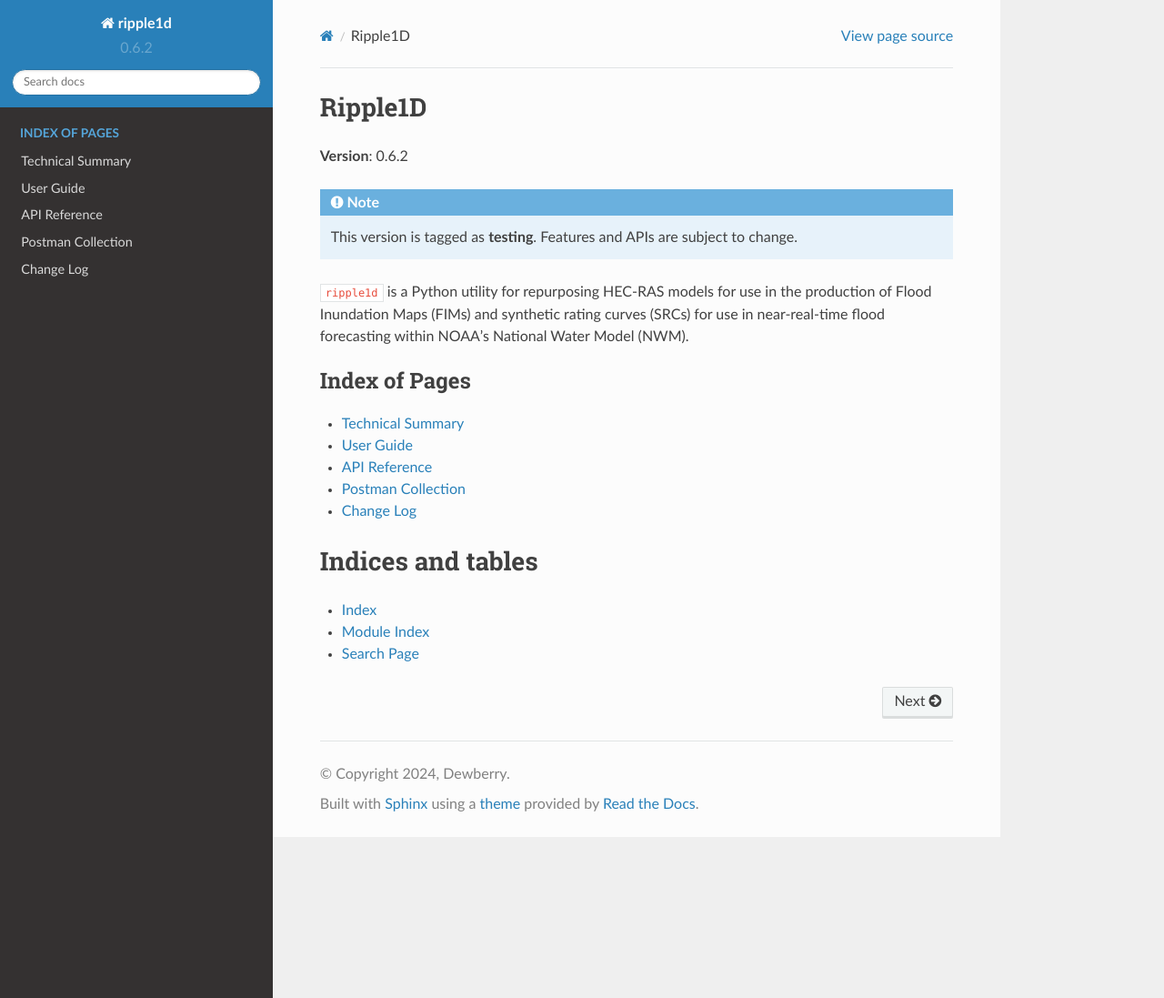
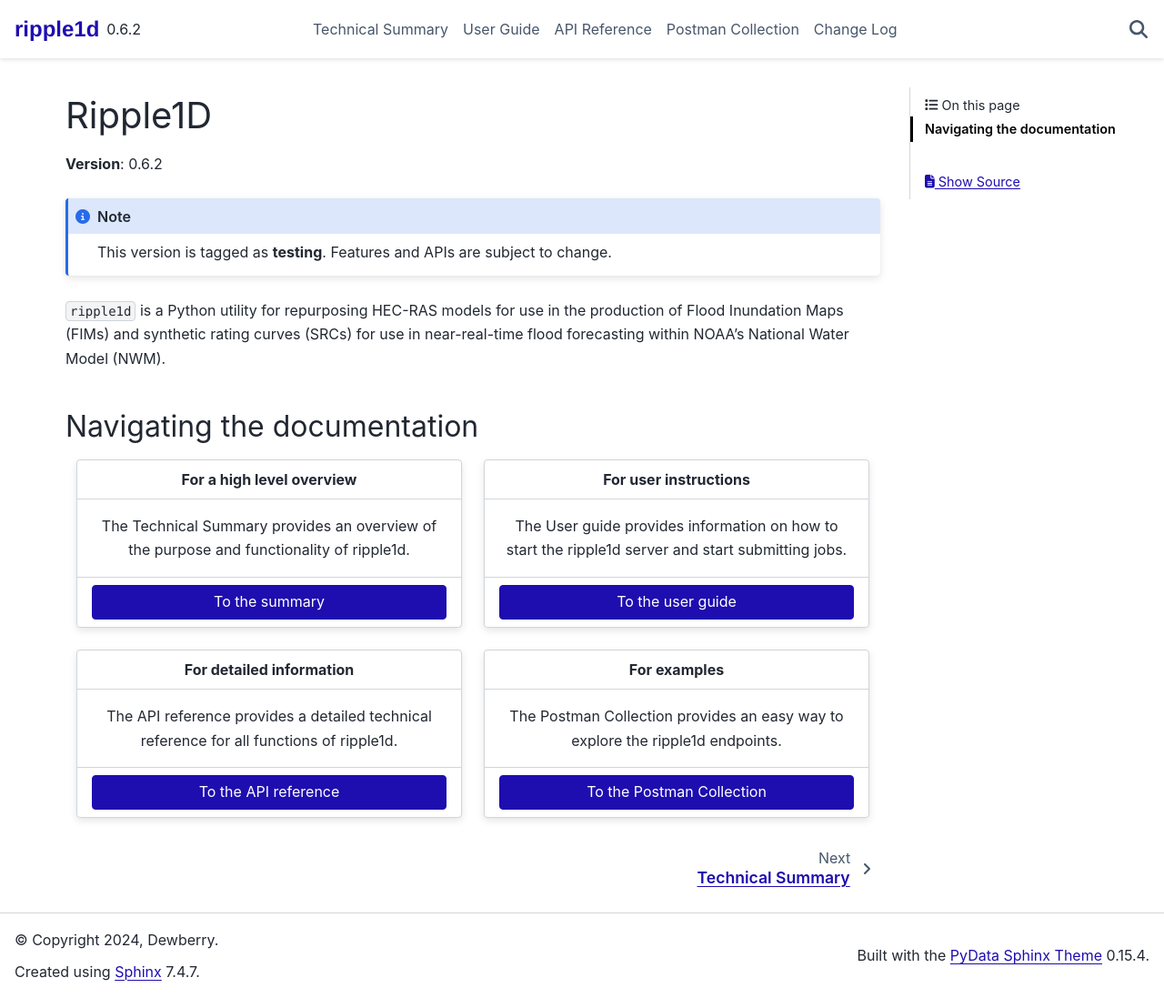
Before and after one commit to Dewberry/ripple1d, a Sphinx documentation site: the page built from docs/source/index.rst, in a window 1280 px wide and 1097 px high. Shown: the whole window at 91% size. Built offline with Sphinx 7.4.7 and the PyData theme 0.15.4, drawn with Linux system fonts in a browser that asks for light colours; pages that are not in the unit, such as notebooks, are missing from menus.

Commit message:
update to pydata sphinx theme

```diff
--- /dev/null
+++ b/docs/source/_static/custom.css
@@ -0,0 +1,10 @@
+html[data-theme=light] {
+    --pst-color-borders: rgb(206, 212, 218);
+    --pst-color-primary: rgb(2, 2, 2);
+    --pst-color-secondary: rgb(30, 14, 175);
+    --pst-color-secondary-highlight: rgb(14, 156, 175);
+    --pst-color-link: var(--pst-color-secondary);
+    --pst-color-success: rgb(205, 183, 57);
+    --pst-color-admonition-tip: var(--pst-color-success);
+    --pst-color-inline-code: var(--pst-color-text-base);
+  }
--- /dev/null
+++ b/docs/source/_templates/navbar-logo.html
@@ -0,0 +1,5 @@
+<a class="navbar-brand logo" href="{{ pathto(master_doc) }}">
+    <span class="logo" style="font-family: 'Helvetica Neue', Arial, sans-serif; font-weight: bold; font-size: 24px; color: var(--pst-color-secondary);">
+        ripple1d
+      </span>
+  </a>
--- /dev/null
+++ b/docs/source/_templates/navbar-version.html
@@ -0,0 +1 @@
+{{ version }}
--- a/docs/source/conf.py
+++ b/docs/source/conf.py
@@ -30,6 +30,7 @@
     "sphinx.ext.doctest",
     "myst_parser",
     "sphinx.ext.napoleon",
+    "sphinx_design",
 ]
 
 # numpydoc_show_class_members = False
@@ -43,7 +44,25 @@
 # -- Options for HTML output -------------------------------------------------
 # https://www.sphinx-doc.org/en/master/usage/configuration.html#options-for-html-output
 
-html_theme = "sphinx_rtd_theme"
+html_css_files = ["custom.css"]
+
+html_static_path = ["_static"]
+
+html_theme = "pydata_sphinx_theme"
+
+html_theme_options = {
+"navbar_start": ["navbar-logo", "navbar-version"],
+"navbar_center": ["navbar-nav"],
+"navbar_end": ["navbar-icon-links"],
+"navbar_persistent": ["search-button"]
+}
+
+html_sidebars = {
+  "tech_summary": [],
+  "postman": [],
+  "change_log": [],
+}
+
 
 # Substitutions
 version = ripple1d.__version__
--- a/docs/source/index.rst
+++ b/docs/source/index.rst
@@ -11,22 +11,92 @@
 (SRCs) for use in near-real-time flood forecasting within NOAA's National Water
 Model (NWM).
 
+Navigating the documentation
+-----------------------------
+
+.. grid:: 1 1 2 2
+    :gutter: 2 3 4 4
+
+    .. grid-item-card::
+        :text-align: center
+
+        **For a high level overview**
+        ^^^
+
+        The Technical Summary provides an overview of the purpose and
+        functionality of ripple1d.
+
+        +++
+
+        .. button-ref:: tech_summary
+            :expand:
+            :color: secondary
+            :click-parent:
+
+            To the summary
+
+    .. grid-item-card::
+        :text-align: center
+
+        **For user instructions**
+        ^^^
+
+        The User guide provides information on how to start the ripple1d server
+        and start submitting jobs.
+
+        +++
+
+        .. button-ref:: user_guide
+            :expand:
+            :color: secondary
+            :click-parent:
+
+            To the user guide
+
+    .. grid-item-card::
+        :text-align: center
+
+        **For detailed information**
+        ^^^
+
+        The API reference provides a detailed technical reference for all
+        functions of ripple1d.
+
+        +++
+
+        .. button-ref:: api_reference
+            :expand:
+            :color: secondary
+            :click-parent:
+
+            To the API reference
+
+    .. grid-item-card::
+        :text-align: center
+
+        **For examples**
+        ^^^
+
+        The Postman Collection provides an easy way to explore the ripple1d
+        endpoints.
+
+        +++
+
+        .. button-ref:: postman
+            :expand:
+            :color: secondary
+            :click-parent:
+
+            To the Postman Collection
+
 
 
 .. toctree::
    :maxdepth: 1
-   :caption: Index of Pages
+   :hidden:
 
    Technical Summary <tech_summary.rst>
    User Guide <user_guide.rst>
    API Reference <api_reference.rst>
    Postman Collection <postman.rst>
    Change Log <change_log.rst>
-
-
-Indices and tables
-==================
-
-* :ref:`genindex`
-* :ref:`modindex`
-* :ref:`search`
```
